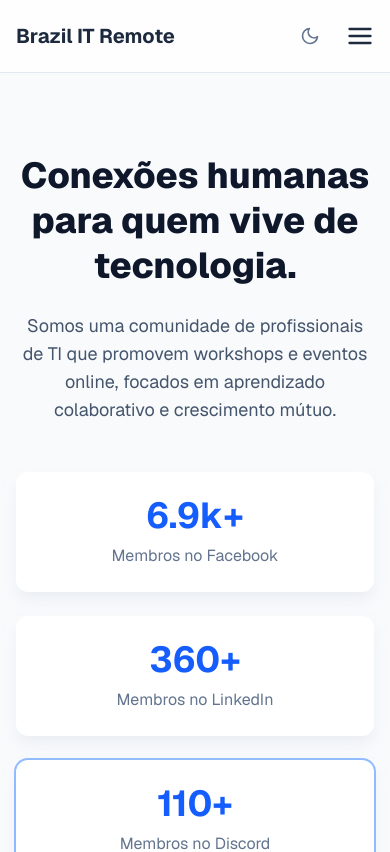
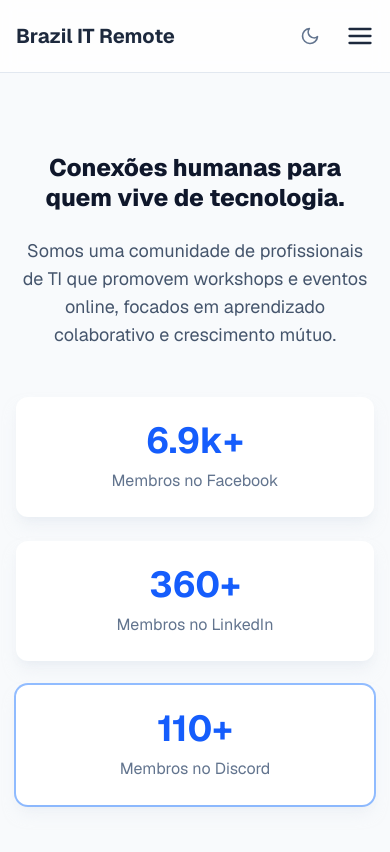
Before and after one commit to BrazilITRemote/brazilitremote-frontend, a Next.js app: page / in a window 390 px wide. Shown: the top 852 px of the page. Built offline with nearby package versions, Linux system fonts and the light colour scheme.

Commit message:
fix: adjust heading size in AboutSection for better responsiveness

```diff
--- a/src/app/components/AboutSection.tsx
+++ b/src/app/components/AboutSection.tsx
@@ -7,7 +7,7 @@
   return (
     <section className="relative text-center py-20 md:py-32 bg-slate-50 dark:bg-gray-900">
       <div className="relative container mx-auto px-4">
-        <h1 className="text-4xl md:text-6xl font-extrabold text-slate-900 dark:text-white leading-tight">
+        <h1 className="text-2xl md:text-4xl font-extrabold text-slate-900 dark:text-white leading-tight">
           Conexões humanas para quem vive de tecnologia.
         </h1>
         <p className="mt-6 max-w-2xl mx-auto text-lg text-slate-600 dark:text-slate-300">
```
